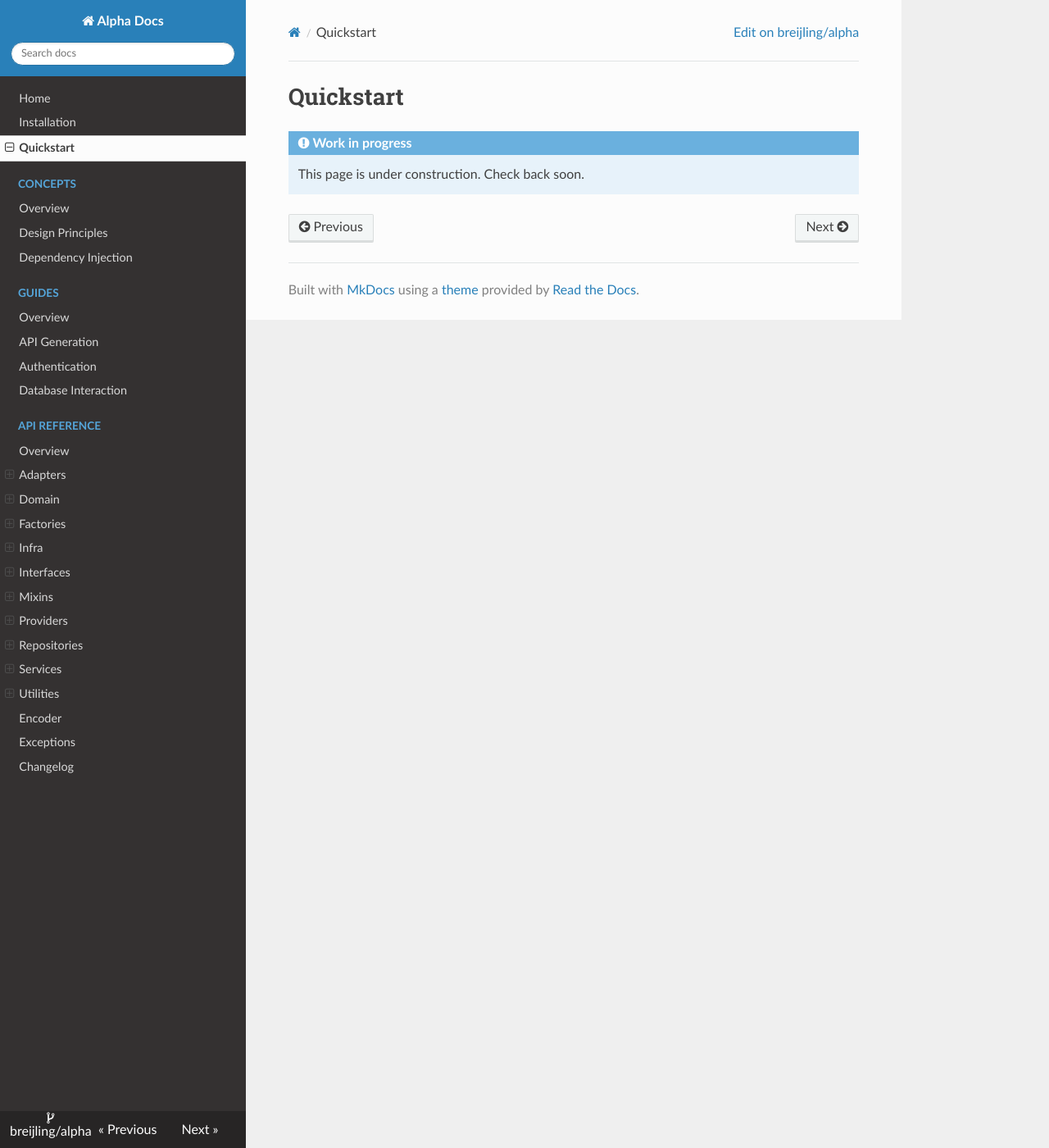
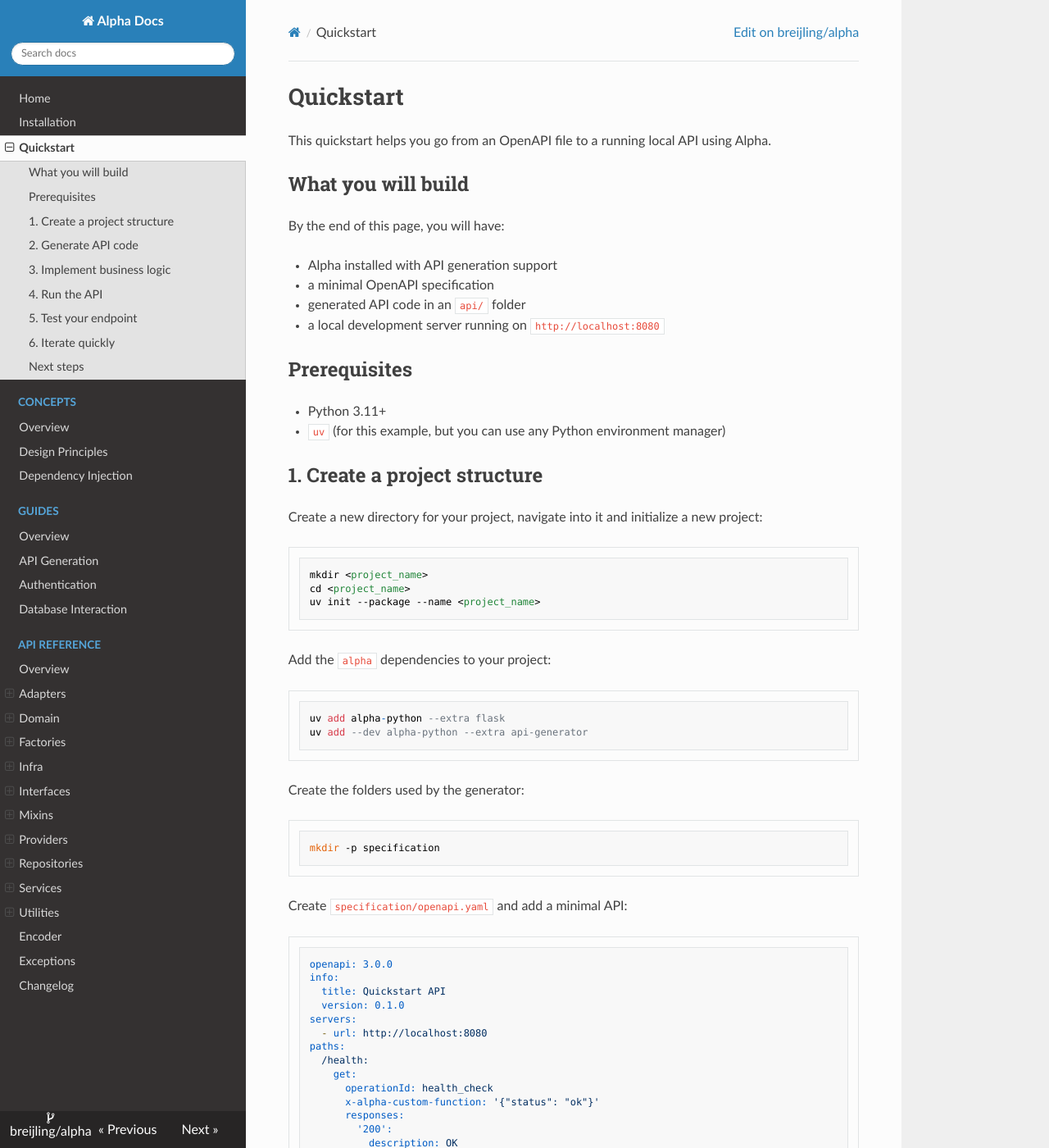
Before and after one commit to BReijling/alpha, an MkDocs documentation site: the page built from docs/quickstart.md, in a window 1280 px wide and 1400 px high. Shown: the whole window at 82% size. Built offline with MkDocs 1.6.1, drawn with Linux system fonts in a browser that asks for light colours; nearby versions of some CDN libraries; some of the changed text lies outside the part shown.

````diff
--- a/docs/quickstart.md
+++ b/docs/quickstart.md
@@ -1,4 +1,130 @@
 # Quickstart
 
-!!! note "Work in progress"
-    This page is under construction. Check back soon.
+This quickstart helps you go from an OpenAPI file to a running local API using Alpha.
+
+## What you will build
+
+By the end of this page, you will have:
+
+- Alpha installed with API generation support
+- a minimal OpenAPI specification
+- generated API code in an `api/` folder
+- a local development server running on `http://localhost:8080`
+
+## Prerequisites
+
+- Python 3.11+
+- `uv` (for this example, but you can use any Python environment manager)
+
+## 1. Create a project structure
+
+Create a new directory for your project, navigate into it and initialize a new project:
+
+```shell
+mkdir <project_name>
+cd <project_name>
+uv init --package --name <project_name>
+```
+
+Add the `alpha` dependencies to your project:
+
+```shell
+uv add alpha-python --extra flask
+uv add --dev alpha-python --extra api-generator
+```
+
+Create the folders used by the generator:
+
+```shell
+mkdir -p specification
+```
+
+Create `specification/openapi.yaml` and add a minimal API:
+
+```yaml
+openapi: 3.0.0
+info:
+  title: Quickstart API
+  version: 0.1.0
+servers:
+  - url: http://localhost:8080
+paths:
+  /health:
+    get:
+      operationId: health_check
+      x-alpha-custom-function: '{"status": "ok"}'
+      responses:
+        '200':
+          description: OK
+          content:
+            application/json:
+              schema:
+                type: object
+                properties:
+                  status:
+                    type: string
+                    example: ok
+```
+
+## 2. Generate API code
+
+Run the generator in development mode:
+
+```shell
+uv run alpha api gen --no-watch
+```
+
+What this does:
+
+- reads `specification/openapi.yaml`
+- generates (or updates) code in `api/`
+- starts a watch loop so changes in the spec are re-generated automatically
+
+If you only want to generate once:
+
+```shell
+uv run alpha api gen --no-watch
+```
+
+## 3. Implement business logic
+
+
+
+## 4. Run the API
+
+In a second terminal:
+
+```shell
+uv run alpha api run --port 8080
+```
+
+The generated API should now be available at `http://localhost:8080`.
+
+## 5. Test your endpoint
+
+Use `curl` to verify everything works:
+
+```shell
+curl -s http://localhost:8080/health
+```
+
+Expected response:
+
+```json
+{"status":"ok"}
+```
+
+## 6. Iterate quickly
+
+Keep both commands running during development:
+
+1. `uv run alpha api gen` (watch mode)
+2. `uv run alpha api run`
+
+Then update your OpenAPI file and implement business logic in the generated service layer.
+
+## Next steps
+
+- Continue with the full [API Generation guide](guides/api-generation.md)
+- Add authentication via [Authentication guide](guides/authentication.md)
+- Add persistence via [Database interaction guide](guides/database-interaction.md)
````
Also changed, not shown: docs/guides/api-generation.md (+2 -2 lines), example/README.md (added), 4 other files.
